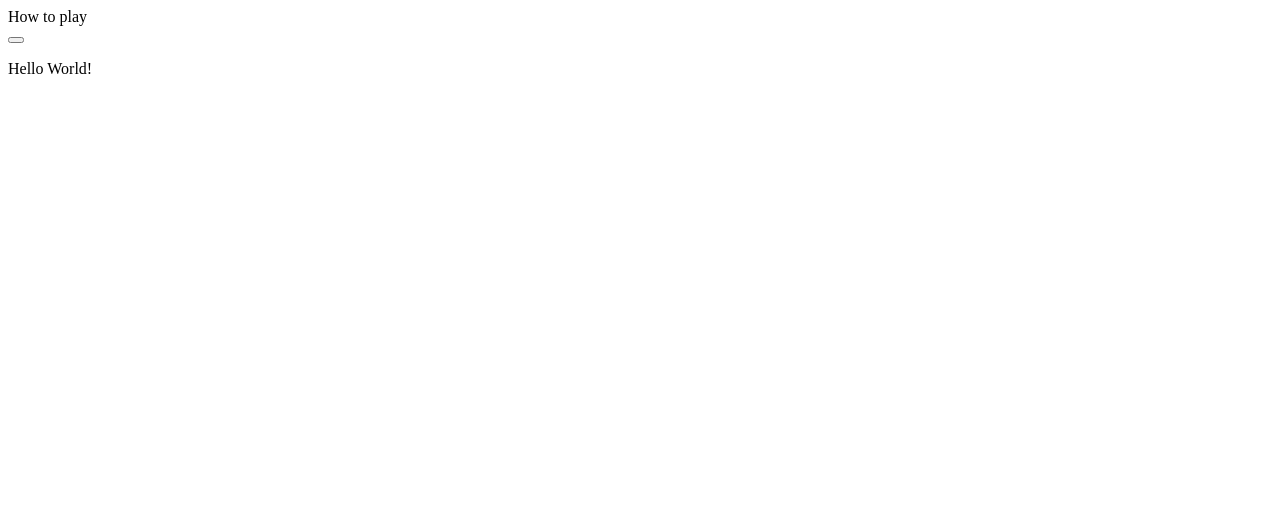
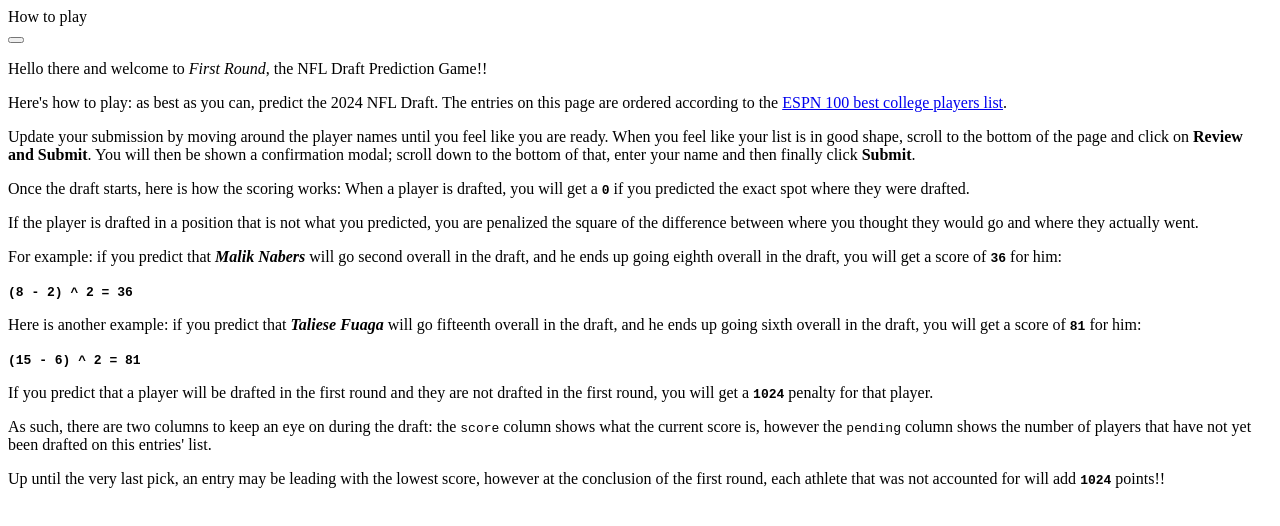
Before and after one commit to SeanPlusPlus/firstround, a Next.js app: page /HowTo in a window 1280 px wide. Shown: the top 526 px of the page. Built offline with nearby package versions, Linux system fonts and the light colour scheme.

Commit message:
main: how to

```diff
--- a/pages/HowTo.jsx
+++ b/pages/HowTo.jsx
@@ -8,7 +8,100 @@ function HowTo() {
         <Modal.Title>How to play</Modal.Title>
       </Modal.Header>
       <Modal.Body>
-        <p>Hello World!</p>
+        <p>
+          Hello there and welcome to <i>First Round</i>, the NFL Draft
+          Prediction Game!!
+        </p>
+        <p>
+          Here&apos;s how to play: as best as you can, predict the 2024 NFL
+          Draft. The entries on this page are ordered according to the{" "}
+          <a
+            target="_blank"
+            href="https://www.espn.com/nfl/draft/bestavailable/_/position/"
+            rel="noreferrer"
+          >
+            ESPN 100 best college players list
+          </a>
+          .
+        </p>
+        <p>
+          Update your submission by moving around the player names until you
+          feel like you are ready. When you feel like your list is in good
+          shape, scroll to the bottom of the page and click on{" "}
+          <strong>Review and Submit</strong>. You will then be shown a
+          confirmation modal; scroll down to the bottom of that, enter your name
+          and then finally click <strong>Submit</strong>.
+        </p>
+        <p>
+          Once the draft starts, here is how the scoring works: When a player is
+          drafted, you will get a{" "}
+          <strong>
+            <code>0</code>
+          </strong>{" "}
+          if you predicted the exact spot where they were drafted.
+        </p>
+        <p>
+          If the player is drafted in a position that is not what you predicted,
+          you are penalized the square of the difference between where you
+          thought they would go and where they actually went.
+        </p>
+        <p>
+          For example: if you predict that{" "}
+          <strong>
+            <i>Malik Nabers</i>
+          </strong>{" "}
+          will go second overall in the draft, and he ends up going eighth
+          overall in the draft, you will get a score of{" "}
+          <strong>
+            <code>36</code>
+          </strong>{" "}
+          for him:
+        </p>
+        <p>
+          <strong>
+            <code>(8 - 2) ^ 2 = 36</code>
+          </strong>
+        </p>
+        <p>
+          Here is another example: if you predict that{" "}
+          <strong>
+            <i>Taliese Fuaga</i>
+          </strong>{" "}
+          will go fifteenth overall in the draft, and he ends up going sixth
+          overall in the draft, you will get a score of{" "}
+          <strong>
+            <code>81</code>
+          </strong>{" "}
+          for him:
+        </p>
+        <p>
+          <strong>
+            <code>(15 - 6) ^ 2 = 81</code>
+          </strong>
+        </p>
+        <p>
+          If you predict that a player will be drafted in the first round and
+          they are not drafted in the first round, you will get a{" "}
+          <strong>
+            <code>1024</code>
+          </strong>{" "}
+          penalty for that player.
+        </p>
+        <p>
+          As such, there are two columns to keep an eye on during the draft: the{" "}
+          <code>score</code> column shows what the current score is, however the{" "}
+          <code>pending</code> column shows the number of players that have not
+          yet been drafted on this entries&apos; list.
+        </p>
+        <p>
+          Up until the very last pick, an entry may be leading with the lowest
+          score, however at the conclusion of the first round, each athlete that
+          was not accounted for will add{" "}
+          <strong>
+            <code>1024</code>
+          </strong>{" "}
+          points!!
+        </p>
       </Modal.Body>
     </>
   )
```
